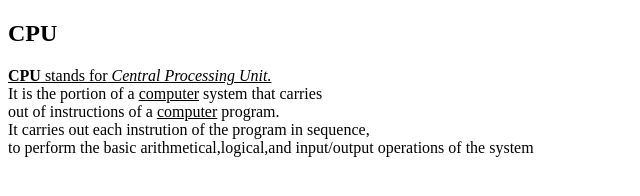
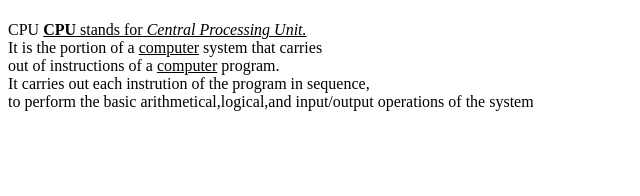
Before and after one commit to iamneo-production/afbdcafadaeccdfffebaeceaec, a plain HTML site: page public/index.html in a window 1280 px wide. Shown: the whole page, without its empty margins (0-640 px from the left). Drawn offline with Linux system fonts and the light colour scheme.

Commit message:
Backup Commit

```diff
--- a/public/index.html
+++ b/public/index.html
@@ -1,7 +1,7 @@
 <!DOCTYPE html>
 <html>
     <body>
-        <h2>CPU</h2>
+        <h1></h1>CPU</h1>
             <b><u>CPU</b> stands for<i> Central Processing</u><u> Unit.</i></u><br>
                 It is the portion of a <u>computer</u> system that carries<br>
                 out of instructions of a <u>computer</u> program.<br>
```
